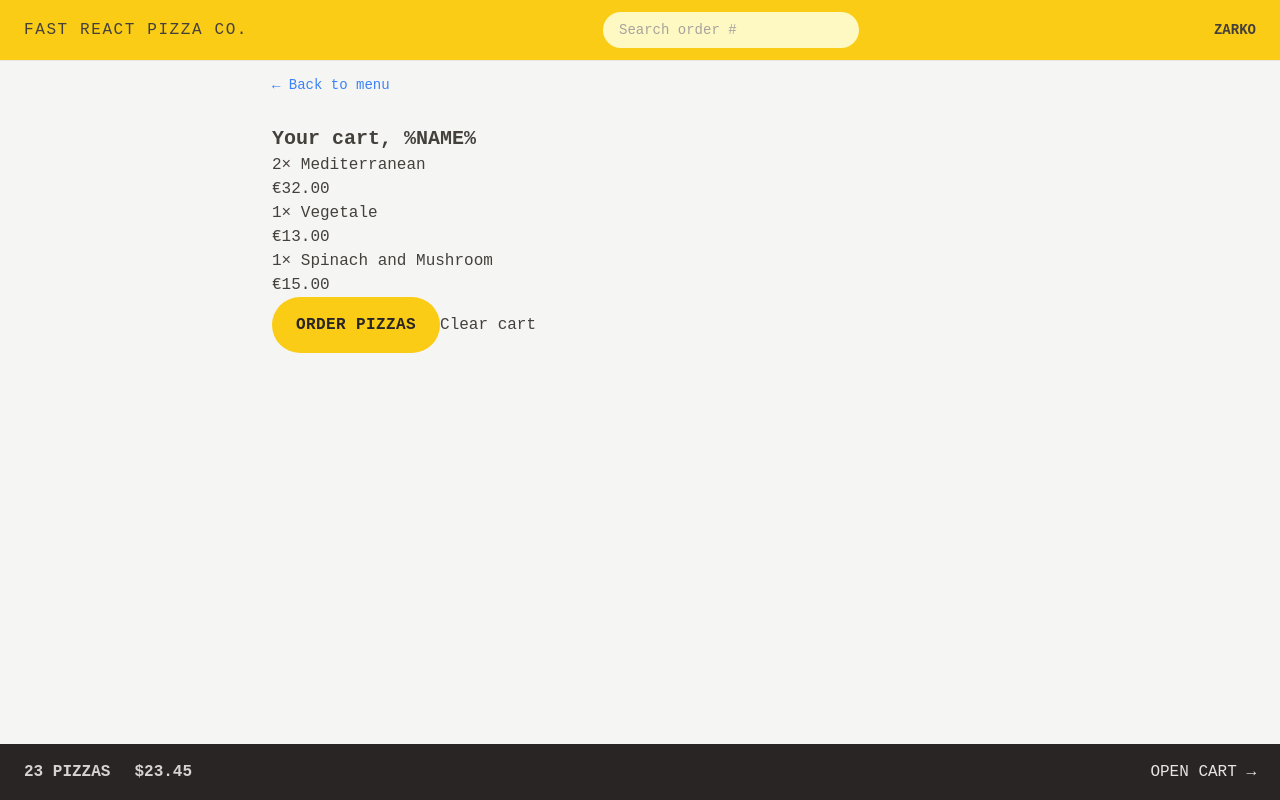
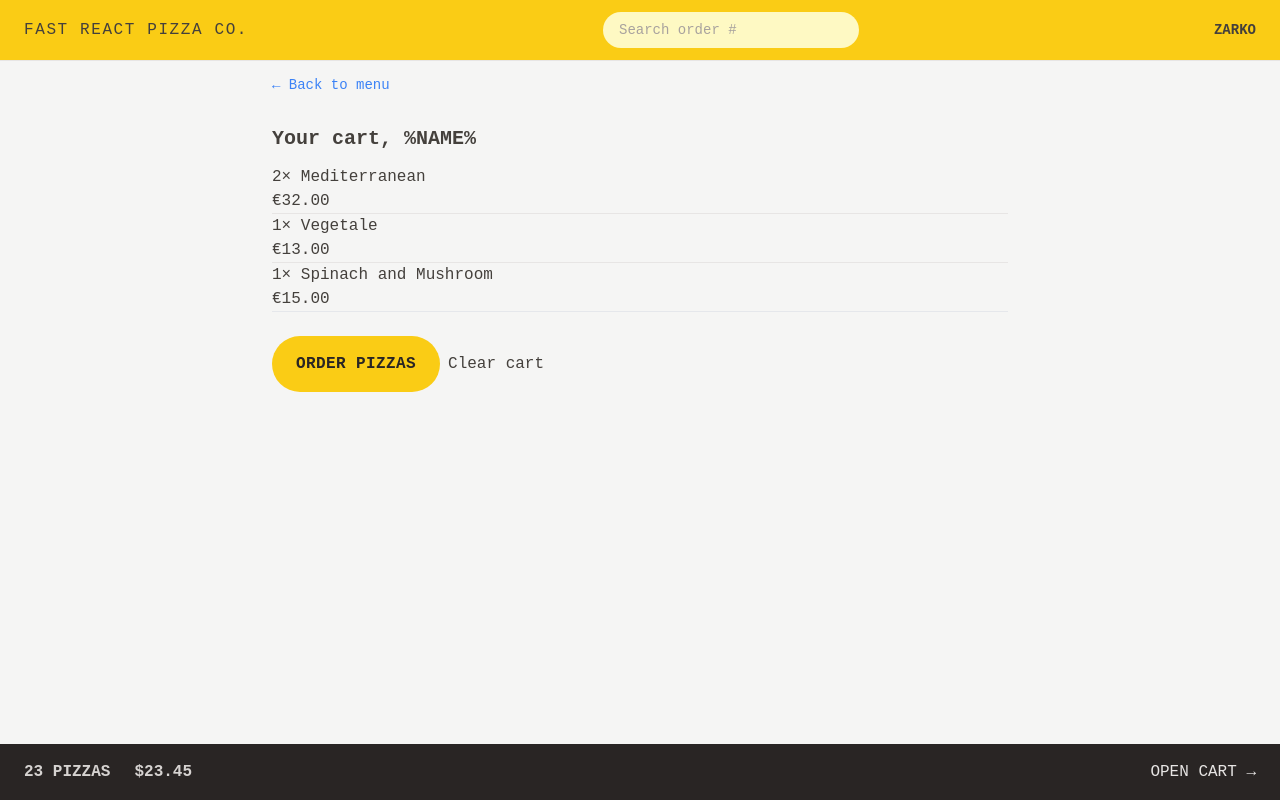
Before and after one commit to SenseiZarkoDukic/fast-react-pizza, a React (Vite) app: page /cart in a window 1280 px wide. Built offline with nearby package versions, Linux system fonts and the light colour scheme.

Commit message:
Stylize ul in the Cart component

```diff
--- a/src/features/cart/Cart.jsx
+++ b/src/features/cart/Cart.jsx
@@ -36,13 +36,13 @@ function Cart() {
 
       <h2 className="mt-7 text-xl font-semibold">Your cart, %NAME%</h2>
 
-      <ul>
+      <ul className="mt-3 divide-y divide-stone-200 border-b">
         {cart.map((item) => (
           <CartItem item={item} key={item.key} />
         ))}
       </ul>
 
-      <div>
+      <div className="mt-6 space-x-2">
         <Button to="/order/new" type="primary">
           Order pizzas
         </Button>
```
